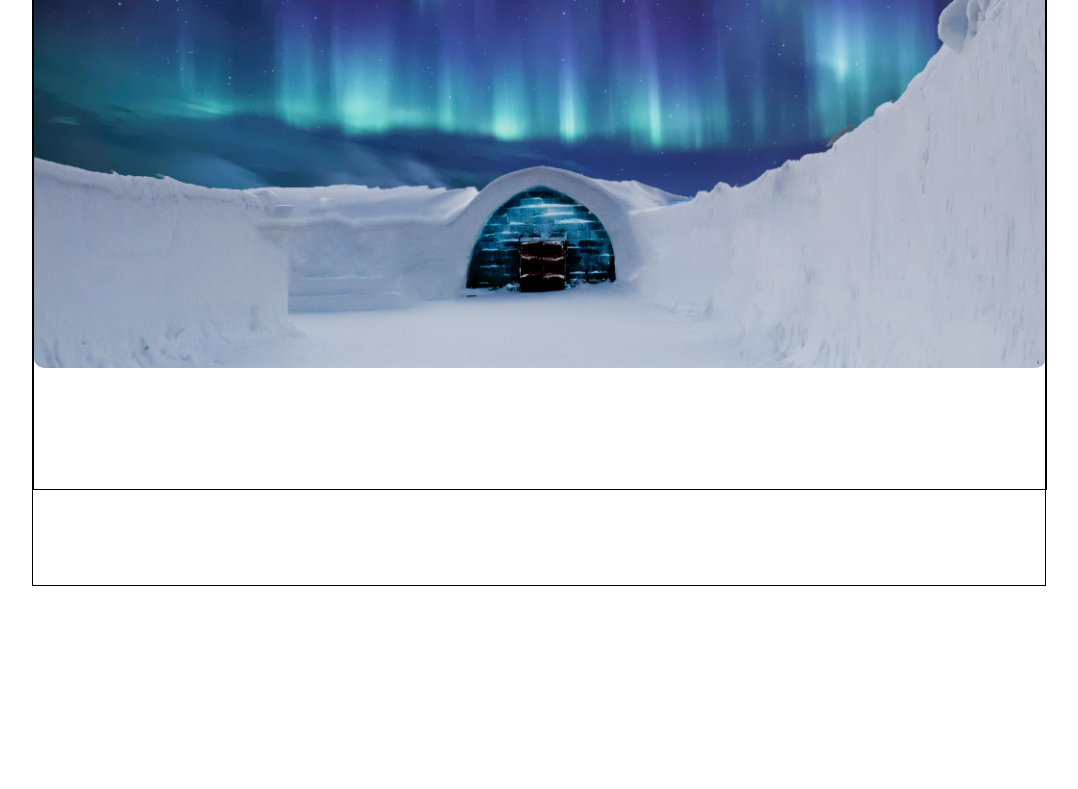
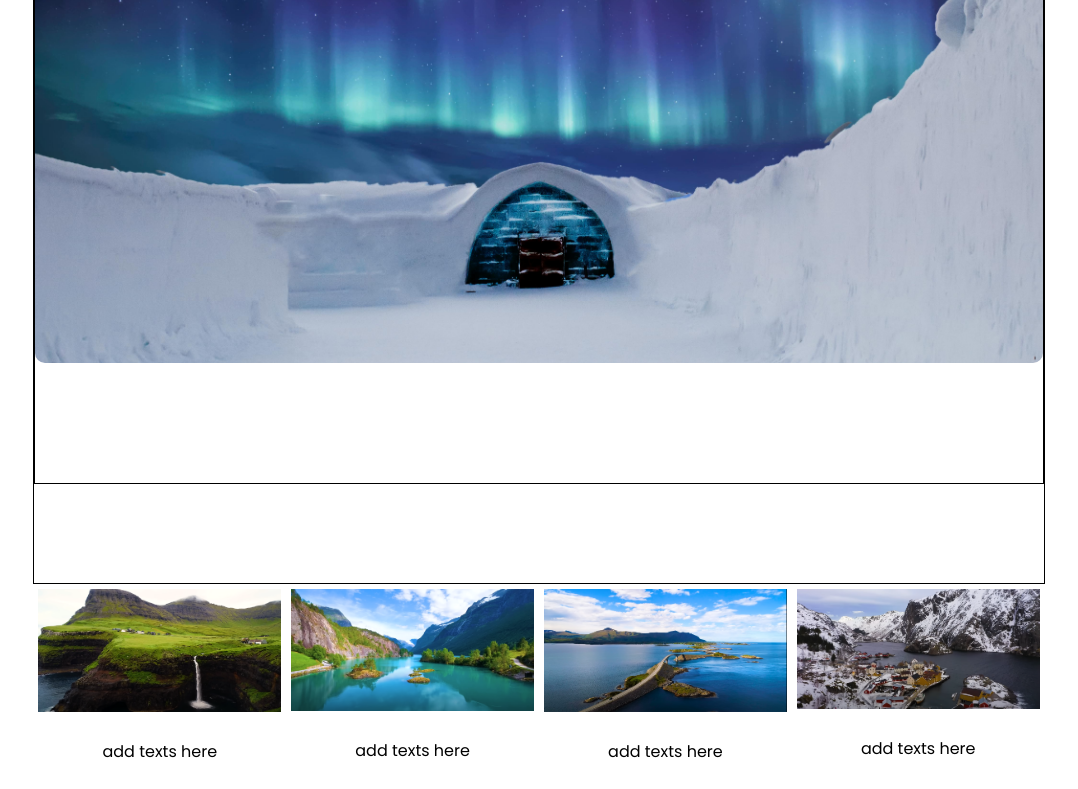
Before and after one commit to saadhfd/Group-H, a plain HTML site: page Index.html in a window 1280 px wide. Shown: the part 184-973 px from the top of the page, without its empty margins (101-1179 px from the left). Before the commit the page ends 800 px from the top, so only its background shows below. Drawn offline with nearby package versions, Linux system fonts and the light colour scheme.

Commit message:
add gallery part

```diff
--- a/CSS/style.css
+++ b/CSS/style.css
@@ -86,3 +86,33 @@ header .content::before{
     border-radius: 10px;
     z-index: -1;
 }
+
+/*gallery part*/
+div.photo:hover {
+    border: 1px solid white;
+  }
+
+  div.photo img {
+    width: 100%;
+    height: auto;
+  }
+
+  div.desc {
+    padding: 20px;
+    text-align: center;
+  }
+
+  * {
+    box-sizing: border-box;
+  }
+
+  .row {
+    width: 80%;
+    margin: auto;
+  }
+  .gallery {
+    padding: 5px;
+    float: left;
+    width: 25%;
+
+  }
--- a/Index.html
+++ b/Index.html
@@ -33,5 +33,47 @@
             </div>
     </header>
     <script src="JS/script.js"></script>
+
+
+
+    <!-- gallery part_ heejin Jeong -->
+<div class="row">
+<div class="gallery">
+  <div class="photo">
+    <a  href="/Images/photo1.png">
+      <img src="/Images/photo1.png" alt="Norway" width="600" height="400">
+    </a>
+    <div class="desc">add texts here</div>
+  </div>
+</div>
+
+
+<div class="gallery">
+  <div class="photo">
+    <a  href="/Images/photo2.png">
+      <img src="/Images/photo2.png" alt="nordic" width="600" height="400">
+    </a>
+    <div class="desc">add texts here</div>
+  </div>
+</div>
+
+<div class="gallery">
+  <div class="photo">
+    <a  href="/Images/photo3.png">
+      <img src="/Images/photo3.png" alt="nordic" width="600" height="400">
+    </a>
+    <div class="desc">add texts here</div>
+  </div>
+</div>
+
+<div class="gallery">
+  <div class="photo">
+    <a  href="/Images/photo4.png">
+      <img src="/Images/photo4.png" alt="nordic" width="600" height="400">
+    </a>
+    <div class="desc">add texts here</div>
+  </div>
+</div>
+</div>
 </body>
 </html>
```
Also changed, not shown: Images/photo1.png (added), Images/photo2.png (added), Images/photo3.png (added), Images/photo4.png (added).
